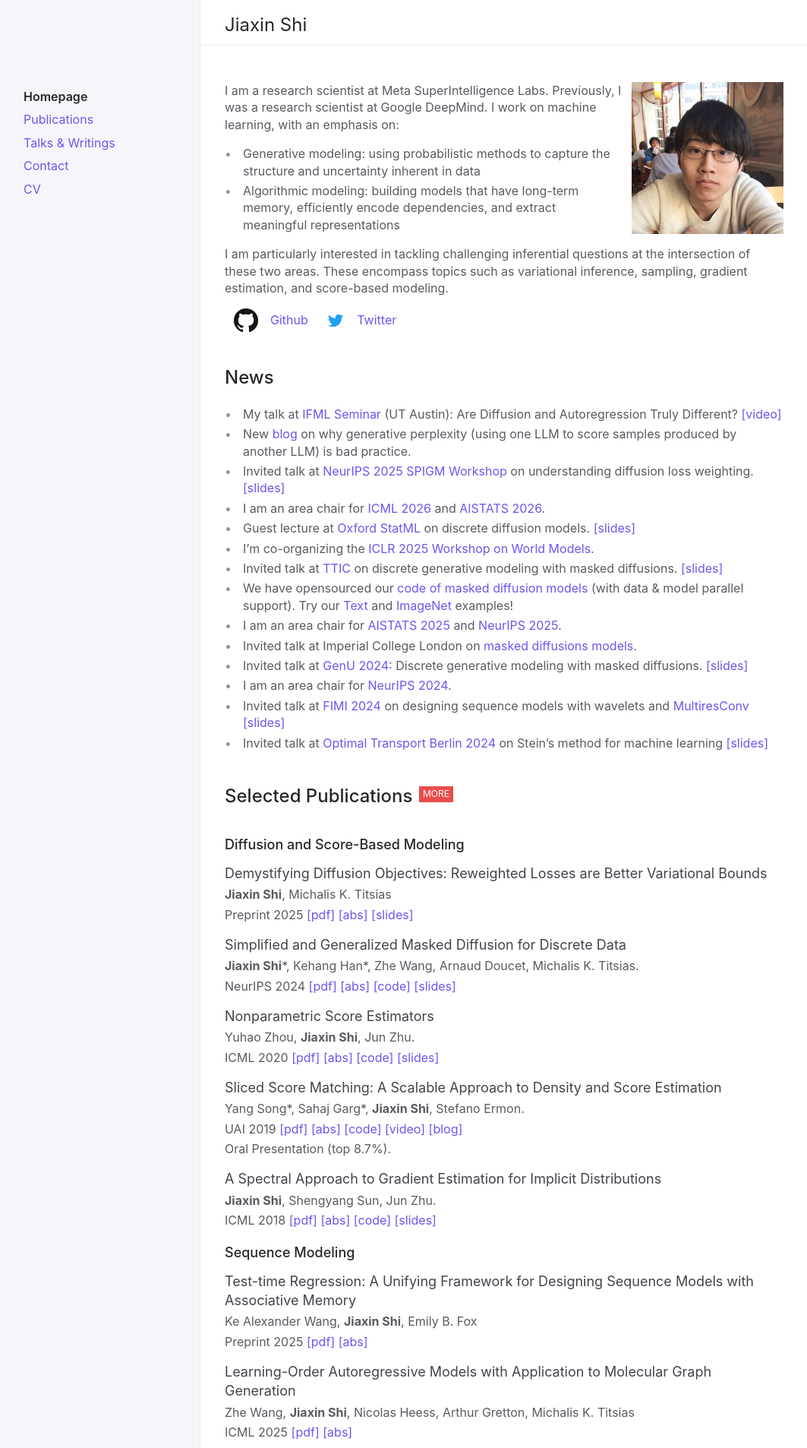
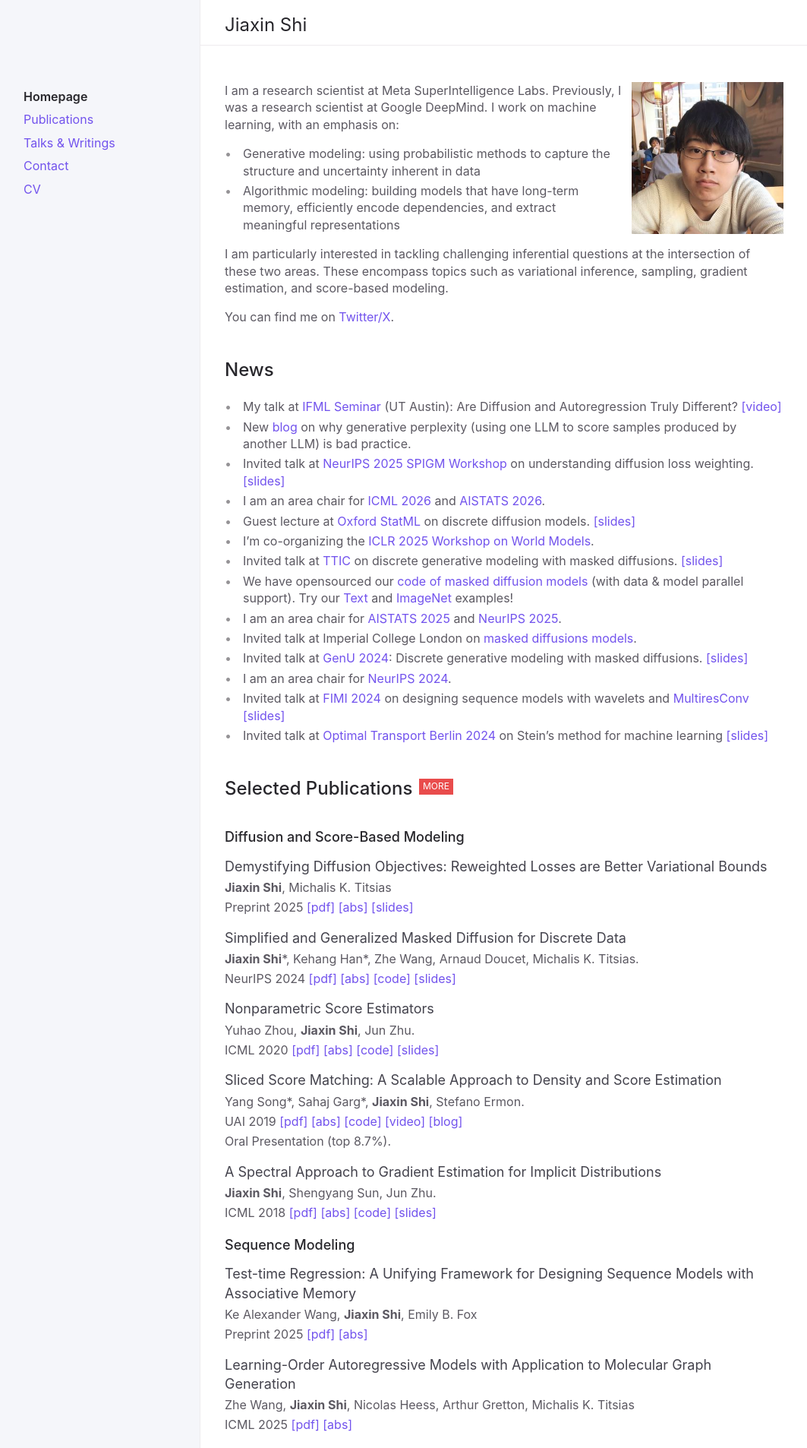
Before and after one commit to thjashin/thjashin.github.io, a Jekyll site: the page built from index.md, in a window 1280 px wide. Shown: the top 1906 px of the page at 76% size, without its empty margins (92-1155 px from the left). Built offline with Jekyll 4.4.1, drawn with Linux system fonts in a browser that asks for light colours.

Commit message:
Update index.md

```diff
--- a/index.md
+++ b/index.md
@@ -31,8 +23,10 @@ I have also spent a summer interning at [RIKEN-AIP](https://aip.riken.jp/), Toky
 I received my B.E. in Computer Science at Tsinghua University.
 <!-- My CV can be downloaded from this link: [[pdf]](https://thjashin.github.io/docs/Curriculum_Vitae.pdf). -->
 
-<a href="https://github.com/thjashin"><img style="vertical-align: middle; margin: 0 16px 0 12px" src="{{site.url}}/assets/images/github/GitHub-Mark-32px.png" >Github</a>
-<a href="https://twitter.com/thjashin"><img style="width:32px; vertical-align: middle; margin: 0 12px 0 16px" src="{{site.url}}/assets/images/twitter/Twitter_Logo_Blue.png" >Twitter</a>
+<!-- <a href="https://github.com/thjashin"><img style="vertical-align: middle; margin: 0 16px 0 12px" src="{{site.url}}/assets/images/github/GitHub-Mark-32px.png" >Github</a> -->
+<!-- <a href="https://twitter.com/thjashin"><img style="width:32px; vertical-align: middle; margin: 0 12px 0 16px" src="{{site.url}}/assets/images/twitter/Twitter_Logo_Blue.png" >Twitter</a> -->
+
+You can find me on [Twitter/X](https://twitter.com/thjashin).
 
 
 ## News
```
Also changed, not shown: other parts of index.md (+0 -8 lines).
